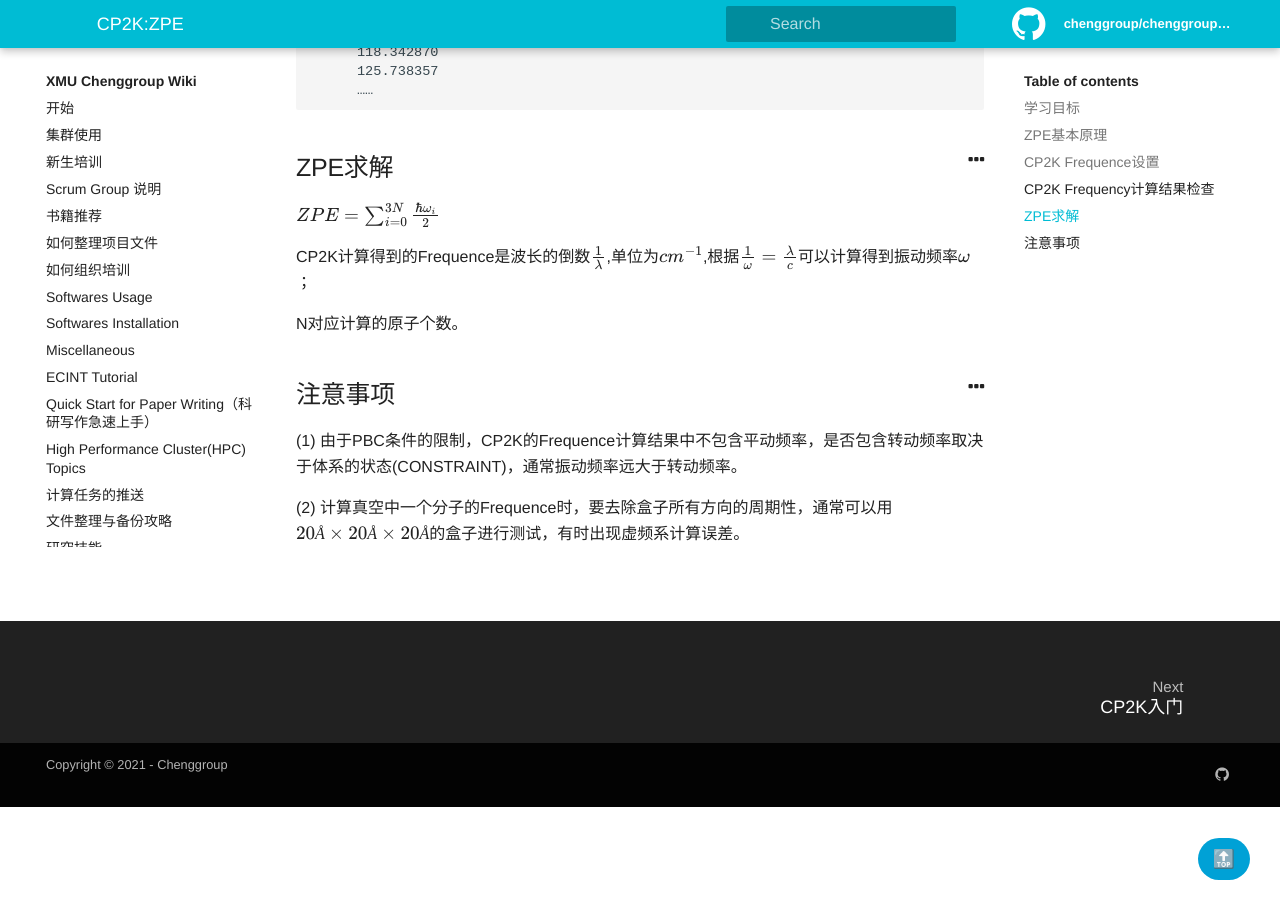
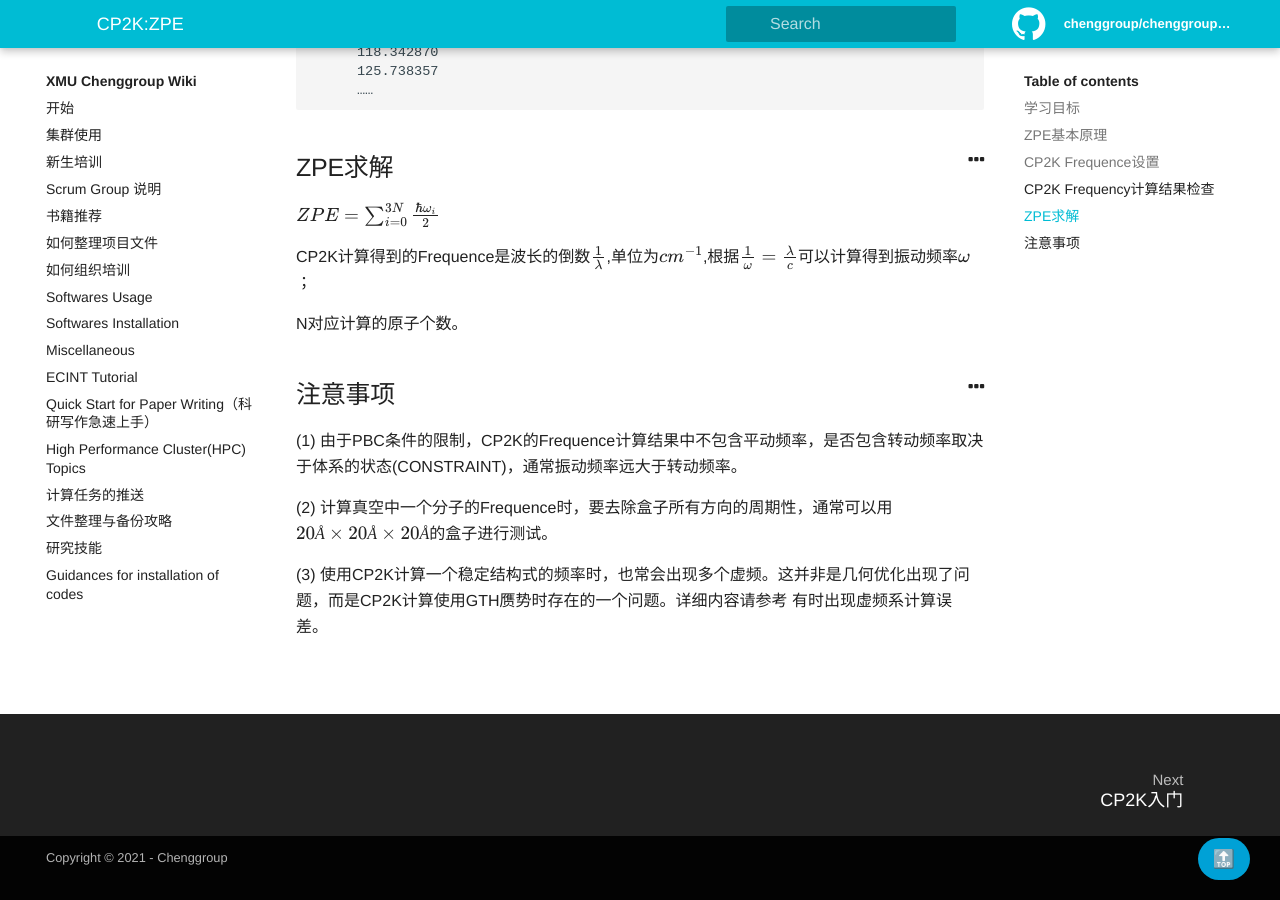
Before and after one commit to chenggroup/chenggroup.github.io, a Jekyll site: the page built from _wiki/Softwares Usage/cp2k-zpe.md, in a window 1280 px wide and 900 px high, scrolled down 2063 px. Built offline with Jekyll 4.4.1, drawn with Linux system fonts in a browser that asks for light colours; formulas are drawn with MathJax 3.

Commit message:
Update cp2k-zpe.md

```diff
--- a/_wiki/Softwares Usage/cp2k-zpe.md
+++ b/_wiki/Softwares Usage/cp2k-zpe.md
@@ -115,4 +115,7 @@
 
 (1) 由于PBC条件的限制，CP2K的Frequence计算结果中不包含平动频率，是否包含转动频率取决于体系的状态(CONSTRAINT)，通常振动频率远大于转动频率。
 
-(2) 计算真空中一个分子的Frequence时，要去除盒子所有方向的周期性，通常可以用$20Å\times20Å\times20Å$的盒子进行测试，有时出现虚频系计算误差。
+(2) 计算真空中一个分子的Frequence时，要去除盒子所有方向的周期性，通常可以用$20Å\times20Å\times20Å$的盒子进行测试。
+
+(3) 使用CP2K计算一个稳定结构式的频率时，也常会出现多个虚频。这并非是几何优化出现了问题，而是CP2K计算使用GTH赝势时存在的一个问题。详细内容请参考
+有时出现虚频系计算误差。
```
